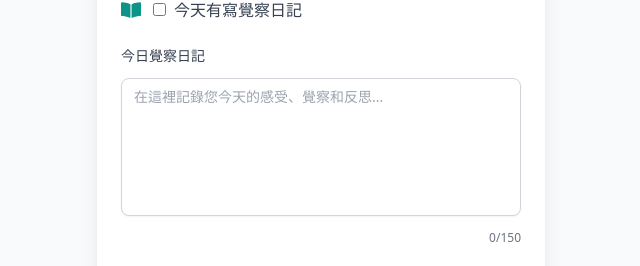
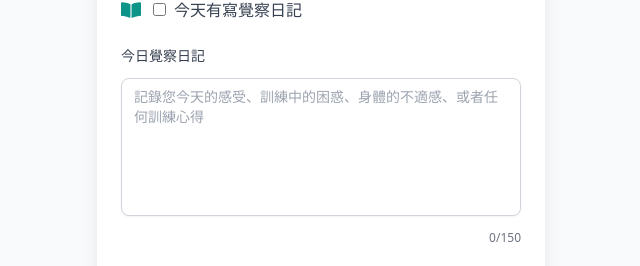
Before and after one commit to MarsChiou/training-report-app, a React (Vite) app in the folder training-report-app/: page /report in a window 1280 px wide. Shown: the part 612-878 px from the top of the page, without its empty margins (319-959 px from the left). Built offline with nearby package versions, Linux system fonts and the light colour scheme; no server answers.

Commit message:
改日記placeholder

```diff
--- a/training-report-app/src/pages/DailyReportForm.tsx
+++ b/training-report-app/src/pages/DailyReportForm.tsx
@@ -406,7 +406,7 @@ export default function DailyReportForm() {
             value={diaryText}
             maxLength={150}
             onChange={(e) => setDiaryText(e.target.value)}
-            placeholder="在這裡記錄您今天的感受、覺察和反思..."
+            placeholder="記錄您今天的感受、訓練中的困惑、身體的不適感、或者任何訓練心得"
             className="w-full px-3 py-2 border border-gray-300 rounded-lg shadow-sm focus:outline-none focus:ring-2 focus:ring-teal-400 focus:border-transparent text-sm transition duration-150 resize-none"
           />
           <p className={`text-xs text-right mt-1 ${diaryText.length > 120 ? 'text-red-500' : 'text-gray-500'}`}>
```
